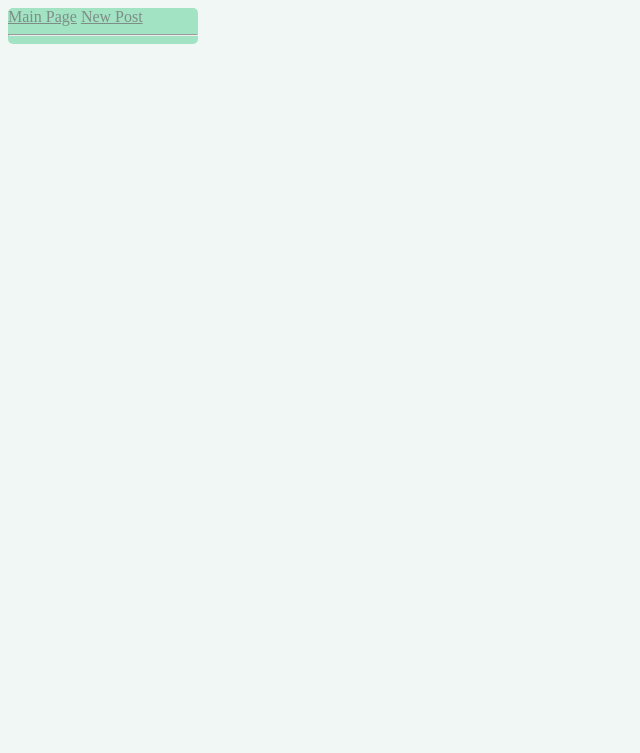
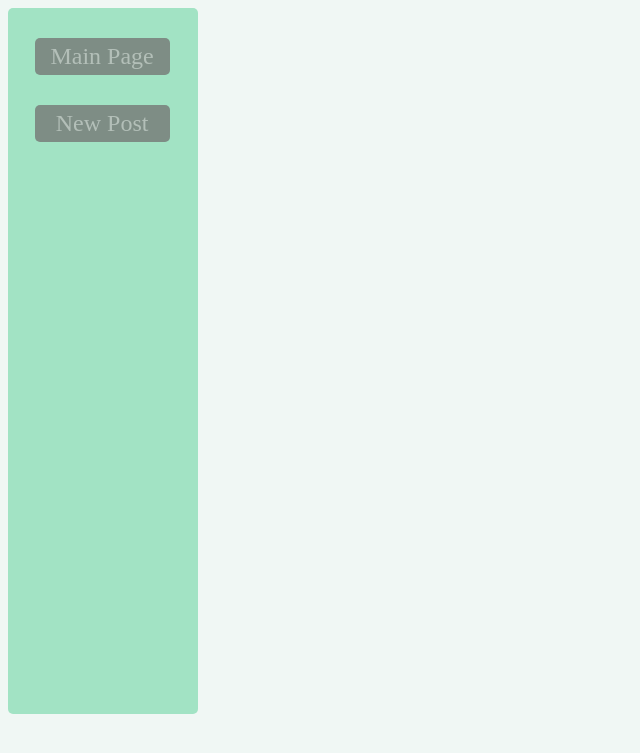
Before and after one commit to MeGodzillaUDead/blogz, a Flask app: page /blog in a window 1280 px wide. Shown: the top 753 px of the page, without its empty margins (0-640 px from the left). Run offline with Flask 2, Linux system fonts and the light colour scheme; data that the repository does not hold is empty.

Commit message:
prettied up divs and nav links

```diff
--- a/static/style.css
+++ b/static/style.css
@@ -3,34 +3,49 @@ body {
 	font-color: #3c493f;
 	}
 
-/* unvisited link */
-a:link {
-    color: #7e8d85;
-}
-
-/* visited link */
-a:visited {
-    color: #7e8d85;
-}
-
-/* mouse over link */
-a:hover {
-    color: #b3bfb8;
-}
-
-/* selected link */
-a:active {
-    color: #b3bfb8;
-}
-
-#left {
+.left {
 	background-color: #a2e3c4;
 	border-radius: 5px;
 	float: left;
 	width: 15%;
+	height: 90%;
 	}
 
-#right {
+.right {
 	float: right;
 	width: 80%;
 	}
+
+a:link, a:visited {
+    color: #7e8d85;
+}
+
+a:hover, a:active {
+    color: #b3bfb8;
+}
+
+
+.nav {
+	background-color: #7e8d85;
+	margin-top: 30px;
+	margin-bottom: 30px;
+	margin-left: 14%;
+	margin-right: 17%;
+	width: 66%;
+	font-size: 1.5rem;
+	color: #7e8d85;
+	border-radius: 5px;
+	display: block;
+	padding: 5px;
+	text-align: center;
+	}
+
+ a.nav:link, a.nav:visited {
+	color: #b3bfb8;
+	text-decoration: none;
+	}
+
+a.nav:hover, a.nav:active {
+	color: #3c493f;
+	text-decoration: none;
+	}
--- a/templates/base.html
+++ b/templates/base.html
@@ -4,12 +4,12 @@
 	<link type="text/css" rel="stylesheet" href="{{ url_for('static', filename='style.css') }}" >
 </head>
 	<body>
-		<div id="left">
-			<a href="/blog">Main Page</a>  <a href="/newpost">New Post</a>
-			<hr />
+		<div class="left">
+			<a class="nav" href="/blog">Main Page</a>
+			<a class="nav" href="/newpost">New Post</a>
 		</div>
 
-		<div id="right">
+		<div class="right">
 			{% with messages = get_flashed_messages() %}
 				{% for message in messages %}
 				<p>{{message}}</p>
```
